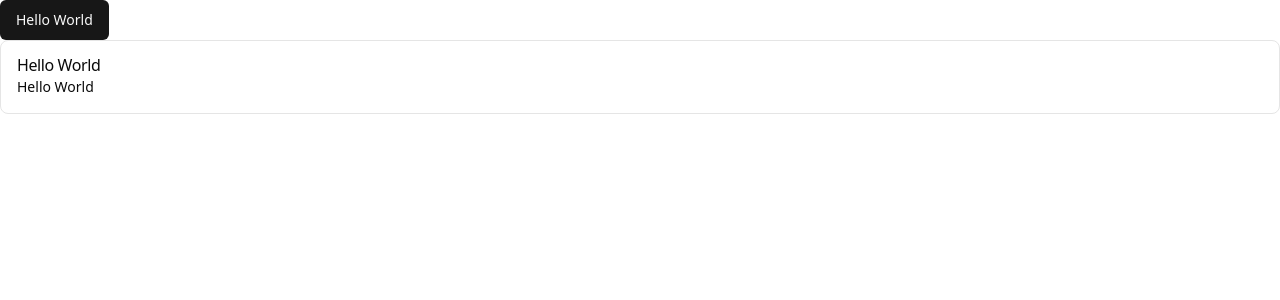
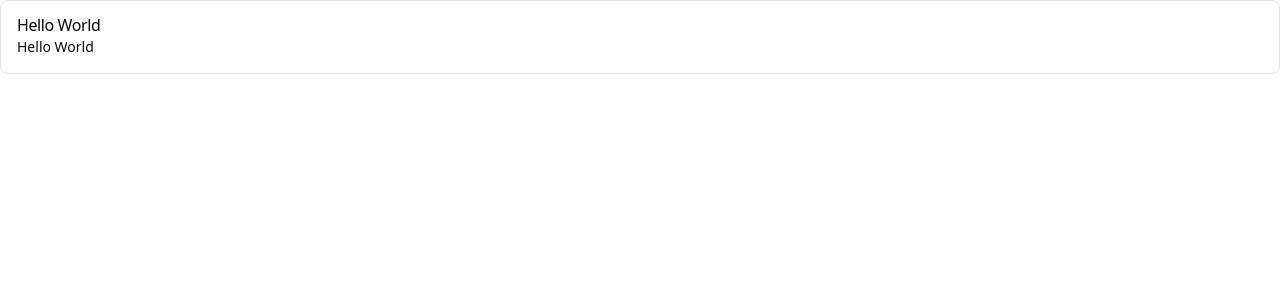
Before and after one commit to mxdeley/hjb-coaching, a Next.js app: page / in a window 1280 px wide. Shown: the top 300 px of the page. Built offline with nearby package versions, Linux system fonts and the light colour scheme.

Commit message:
setup supabase, paycloud and next.js

```diff
--- a/src/app/(frontend)/page.tsx
+++ b/src/app/(frontend)/page.tsx
@@ -3,9 +3,6 @@ import { Button } from '@/components/ui/button'
 export default function Home() {
   return (
     <div className="text-red-500">
-      <div>
-        <Button>Hello World</Button>
-      </div>
       <Alert>
         <AlertTitle>Hello World</AlertTitle>
         <AlertDescription>Hello World</AlertDescription>
```
Also changed, not shown: src/payload-types.ts (+6 -6 lines), 1 other file (tests, documents, lock files or other folders).
